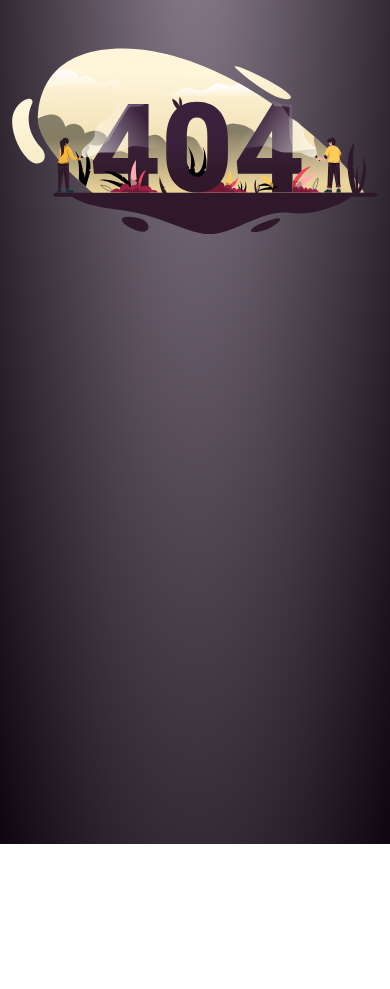
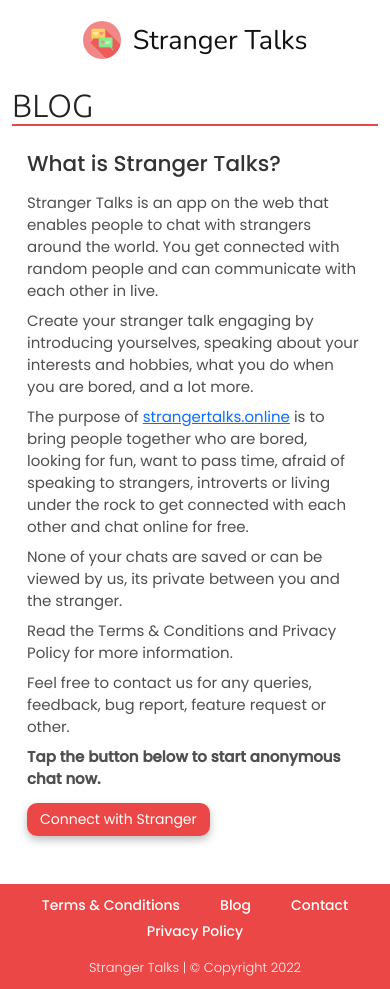
Before and after one commit to Nitish0399/stranger-talks, a React (Create React App) app in the folder client/: page /blog in a window 390 px wide. Before the commit the page ends 844 px from the top, so only its background shows below. Built offline with nearby package versions, Linux system fonts and the light colour scheme; no server answers.

Commit message:
add blog page, add first post, update footer

```diff
--- a/client/public/index.html
+++ b/client/public/index.html
@@ -34,7 +34,7 @@
   <!-- Google Fonts -->
   <link rel="preconnect" href="https://fonts.googleapis.com">
   <link rel="preconnect" href="https://fonts.gstatic.com" crossorigin>
-  <link href="https://fonts.googleapis.com/css2?family=Nunito:wght@300&family=Poppins:wght@300;400;500&family=Ubuntu:wght@500&display=swap" rel="stylesheet">
+  <link href="https://fonts.googleapis.com/css2?family=Nunito:wght@300&family=Poppins:wght@300;400;500&family=Ubuntu:wght@300;400;500&display=swap" rel="stylesheet">
   <title>Chat with Strangers Live</title>
 
   <!-- Global site tag (gtag.js) - Google Analytics -->
--- a/client/src/App.js
+++ b/client/src/App.js
@@ -7,7 +7,7 @@
 import {SocketContext} from "./config/context.js";
 import ChatSocket from "./services/chatSocket.js";
 import constants from "./config/constants.js";
-import "./index.css";
+import "./styles/index.css";
 
 const {io} = require("socket.io-client");
 
--- a/client/src/components/Footer.js
+++ b/client/src/components/Footer.js
@@ -3,8 +3,9 @@
 
 function Footer() {
   return (<footer>
-    <div className="d-flex justify-content-center align-items-center">
+    <div className="d-flex flex-wrap justify-content-center align-items-center">
       <Link to="terms-and-conditions" className={styles['footer-links']}>Terms & Conditions</Link>
+      <Link to="blog" className={styles['footer-links']}>Blog</Link>
       <Link to="contact" className={styles['footer-links']}>Contact</Link>
       <Link to="privacy-policy" className={styles['footer-links']}>Privacy Policy</Link>
     </div>
--- a/client/src/index.js
+++ b/client/src/index.js
@@ -1,12 +1,13 @@
 import React from "react";
 import ReactDOM from "react-dom";
-import "./index.css";
+import "./styles/index.css";
 import App from "./App";
 import Home from "./pages/Home";
 import Chat from "./pages/Chat";
 import TermsAndConditions from "./pages/TermsAndConditions";
 import PrivacyPolicy from "./pages/PrivacyPolicy";
 import Contact from "./pages/Contact";
+import Blog from "./pages/Blog";
 import NotFound from "./pages/NotFound";
 import reportWebVitals from "./reportWebVitals";
 import {BrowserRouter, Routes, Route} from "react-router-dom";
@@ -20,6 +21,7 @@
       <Route path="terms-and-conditions" element={<TermsAndConditions />}/>
       <Route path="privacy-policy" element={<PrivacyPolicy />}/>
       <Route path="contact" element={<Contact />}/>
+      <Route path="blog" element={<Blog />}/>
     </Route>
     <Route path="*" element={<NotFound />}/>
   </Routes>
--- /dev/null
+++ b/client/src/pages/Blog.js
@@ -0,0 +1,74 @@
+import {useState, useEffect, useRef} from 'react';
+import {useNavigate} from "react-router-dom";
+import styles from "../styles/blog.module.css";
+import blogPosts from "../static/blogPosts.js";
+import constants from "../config/constants.js";
+import {toast} from 'react-toastify';
+import 'react-toastify/dist/ReactToastify.css';
+import appTheme from "../config/appTheme.js";
+import ApiService from "../services/apiService.js";
+
+function Blog() {
+  const isMounted = useRef(true);
+  const navigate = useNavigate();
+  const [chatButtonLoaderDisplay, setChatButtonLoaderDisplay] = useState(false);
+
+  useEffect(() => {
+    return() => {
+      isMounted.current = false;
+    };
+  });
+
+  function navigateToChat(e) {
+    e.preventDefault();
+    setChatButtonLoaderDisplay(true);
+    window.grecaptcha.ready(function() {
+      window.grecaptcha.execute(constants.G_RECAPTCHA_SITE_KEY, {action: 'submit'}).then(function(token) {
+        verifyRecaptchaToken(token);
+      });
+    });
+  }
+
+  async function verifyRecaptchaToken(token) {
+    try {
+      const result = await ApiService.post("recaptcha/verify", {'g_recaptcha_token': token});
+
+      if (result.status === "Success") {
+        navigate('/chat');
+      } else {
+        throw new Error(result.message);
+      }
+    } catch (error) {
+      console.log(error);
+      toast.error(error.message, appTheme.toast);
+    } finally {
+      if (isMounted.current) {
+        setChatButtonLoaderDisplay(false);
+      }
+    }
+  }
+
+  const blogPostsHTML = blogPosts.map((post, index) => <section key={index}>
+    <h4>{post.heading}</h4>
+    <div dangerouslySetInnerHTML={{
+        __html: post.body
+      }}></div>
+    <button id={styles['start-chat-btn']} className="btn btn-primary" type="button" onClick={(e) => navigateToChat(e)}>
+      Connect with Stranger {
+        (chatButtonLoaderDisplay)
+          ? <span className="spinner-border spinner-border-sm ms-2" role="status" aria-hidden="true"></span>
+          : null
+      }
+
+    </button>
+  </section>);
+
+  return (<div className="container pt-1 pb-5">
+    <h1 id={styles['title']}>BLOG</h1>
+    <div id={styles['blog-container']}>
+      {blogPostsHTML}
+    </div>
+  </div>);
+}
+
+export default Blog;
--- a/client/src/pages/Home.js
+++ b/client/src/pages/Home.js
@@ -64,7 +64,7 @@
         <p id={styles["app-description"]}>Connect with people around the world. Have engaging communications by chatting live.
         </p>
         <button id={styles['start-chat-btn']} className="btn btn-primary" type="button" onClick={(e) => navigateToChat(e)}>
-          Connect with a Stranger now {
+          Connect with Stranger {
             (chatButtonLoaderDisplay)
               ? <span className="spinner-border spinner-border-sm ms-2" role="status" aria-hidden="true"></span>
               : null
--- /dev/null
+++ b/client/src/static/blogPosts.js
@@ -0,0 +1,8 @@
+const blogPosts = [
+  {
+    heading: "What is Stranger Talks?",
+    body: "<p>Stranger Talks is an app on the web that enables people to chat with strangers around the world. You get connected with random people and can communicate with each other in live.</p><p>Create your stranger talk engaging by introducing yourselves, speaking about your interests and hobbies, what you do when you are bored, and a lot more.</p><p> The purpose of <a href='/'>strangertalks.online</a> is to bring people together who are bored, looking for fun, want to pass time, afraid of speaking to strangers, introverts or living under the rock to get connected with each other and chat online for free.</p><p> None of your chats are saved or can be viewed by us, its private between you and the stranger.</p><p> Read the Terms & Conditions and Privacy Policy for more information.</p><p>Feel free to contact us for any queries, feedback, bug report, feature request or other.</p><p><b>Tap the button below to start anonymous chat now.</b></p>"
+  }
+];
+
+export default blogPosts;
--- /dev/null
+++ b/client/src/styles/blog.module.css
@@ -0,0 +1,57 @@
+#title {
+  color: #222222;
+  font-size: 35px;
+  font-weight: 300;
+  border-bottom: 2px solid #ec4747;
+  font-family: "Ubuntu", sans-serif;
+}
+
+#blog-container {
+  max-width: 700px;
+  margin: auto;
+  padding-top: 10px;
+}
+
+#blog-container h4 {
+  color: #333333;
+  margin-bottom: 15px;
+}
+
+#blog-container p {
+  color: #4f4f4f;
+  margin-bottom: 8px;
+  font-size: 15px;
+  line-height: 22px;
+}
+
+#blog-container section {
+  margin-top: 25px;
+}
+
+#start-chat-btn {
+  background: #ec4747;
+  border-radius: 10px;
+  padding: 6px 13px;
+  font-size: 14px;
+  color: #ffffff;
+  text-decoration: none;
+  border: none;
+  filter: drop-shadow(0px 4px 4px rgba(0, 0, 0, 0.25));
+  margin-top: 5px;
+}
+
+#start-chat-btn:hover {
+  background: #e44343;
+}
+
+/* -------------  Media Queries ------------ */
+
+@media only screen and (max-width: 425px) {
+  #title {
+    font-size: 32px;
+  }
+
+  #blog-container {
+    padding: 0 15px;
+  }
+}
--- a/client/src/styles/footer.module.css
+++ b/client/src/styles/footer.module.css
@@ -19,10 +19,21 @@
 
 footer p {
   font-style: normal;
-  font-weight: 400;
-  font-size: 14px;
+  font-weight: 300;
+  font-size: 13px;
   line-height: 23px;
   color: #fff2f2;
   margin: 0;
   text-align: center;
 }
+
+/* -------------  Media Queries ------------ */
+
+@media only screen and (max-width: 425px) {
+  .footer-links {
+    margin: 0 20px 3px 20px;
+  }
+  footer p {
+    margin-top: 10px;
+  }
+}
```
Also changed, not shown: client/src/styles/index.css (renamed from client/src/index.css).
